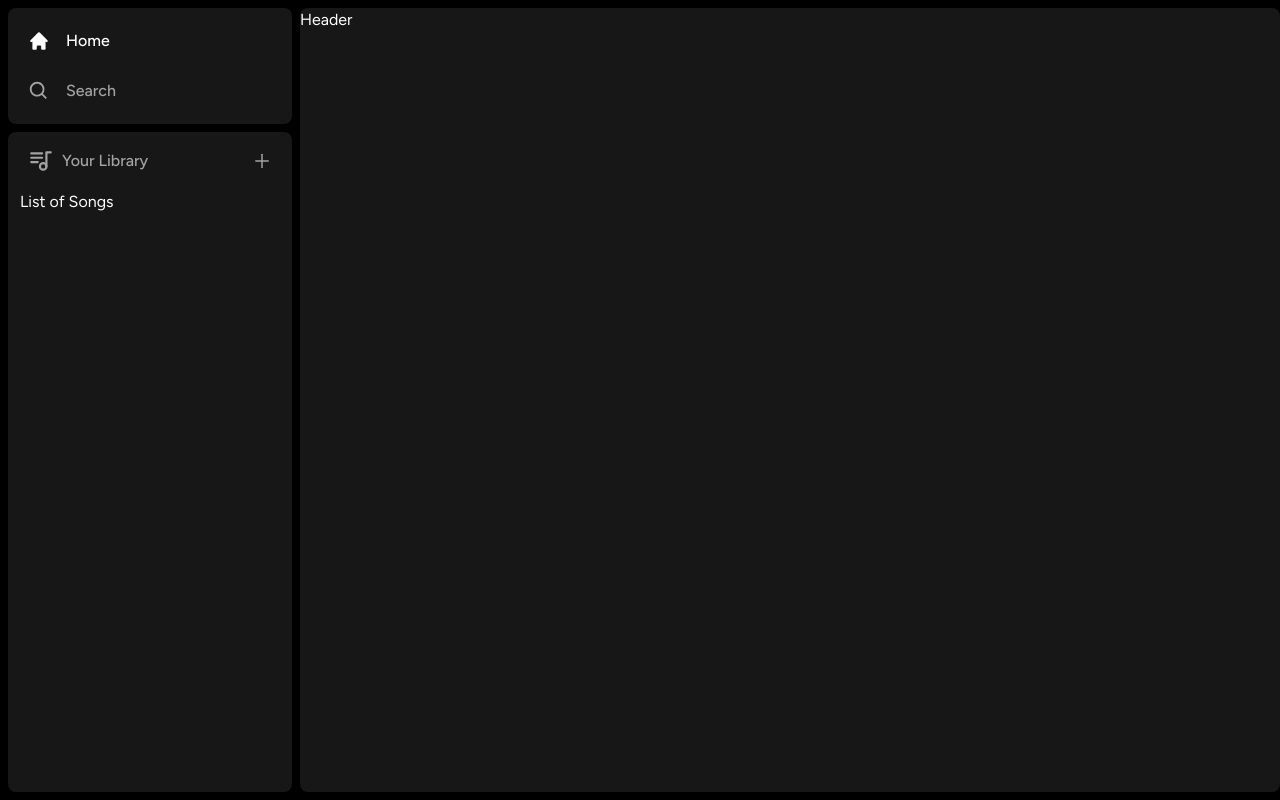
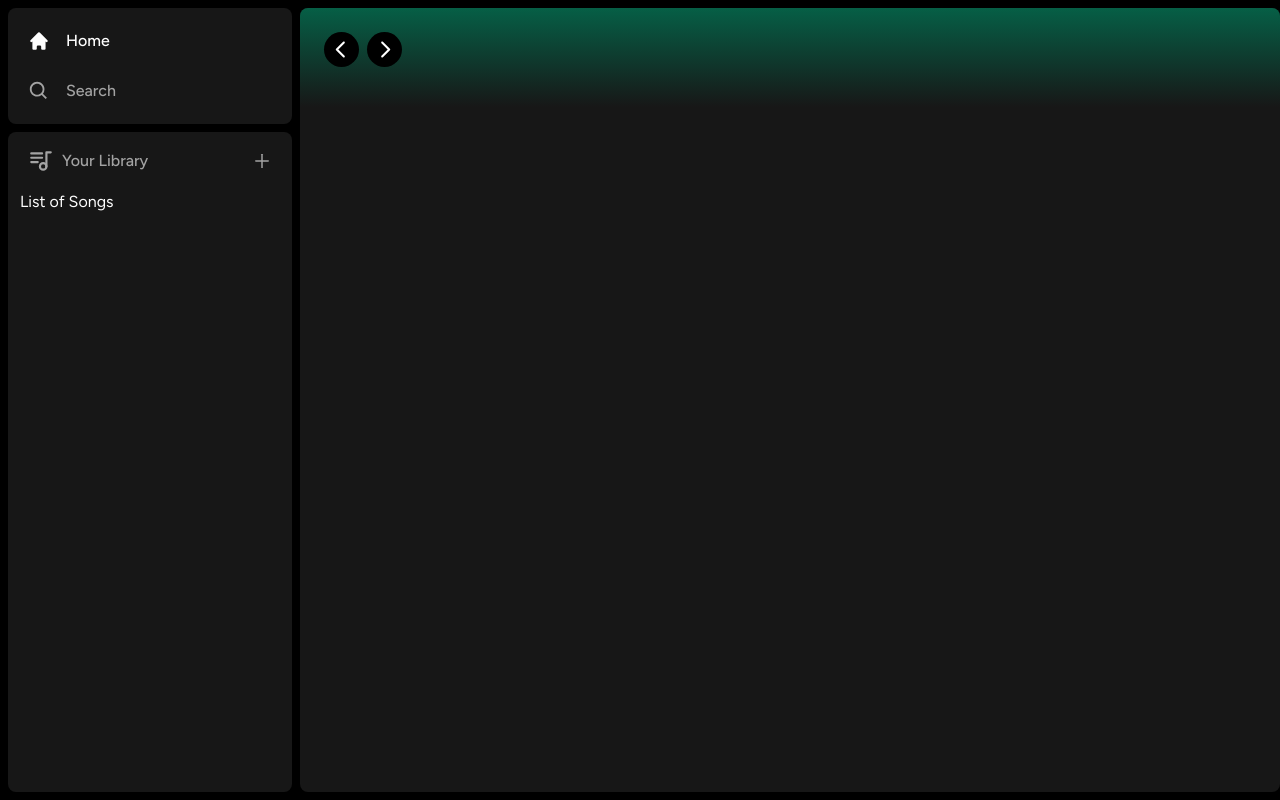
Before and after one commit to IvailoManolov/SpotifyClone, a Next.js app in the folder spotify-clone/: page / in a window 1280 px wide. Built offline with nearby package versions, Linux system fonts and the light colour scheme.

Commit message:
--custom button
--header implementation

```diff
--- /dev/null
+++ b/spotify-clone/components/Button.tsx
@@ -0,0 +1,21 @@
+import { forwardRef } from "react";
+
+interface ButtonProps extends React.ButtonHTMLAttributes<HTMLButtonElement> { }
+
+const Button = forwardRef<HTMLButtonElement, ButtonProps>(({
+    className,
+    children,
+    disabled,
+    type = "button",
+    ...props
+}, ref) => {
+    return (
+        <button>
+
+        </button>
+    )
+})
+
+Button.displayName = "Button";
+
+export default Button;
--- a/spotify-clone/components/Header.tsx
+++ b/spotify-clone/components/Header.tsx
@@ -1,8 +1,72 @@
-const Header = () => {
+"use client";
+
+import { useRouter } from "next/navigation";
+import { twMerge } from "tailwind-merge";
+import { RxCaretLeft, RxCaretRight } from 'react-icons/rx';
+
+import { HiHome } from 'react-icons/hi';
+import { BiSearch } from "react-icons/bi";
+import Button from "./Button";
+
+interface HeaderProps {
+    children: React.ReactNode;
+    className?: string;
+}
+
+const Header: React.FC<HeaderProps> = ({ children, className }) => {
+
+    const router = useRouter();
+
+    const handleLogout = () => {
+        // Handle logout.
+
+    }
+
     return (
-        <div>
-            Header
-        </div>);
+        <div className={twMerge(`
+        h-fit
+        bg-gradient-to-b
+        from-emerald-800
+        p-6
+        `, className)}>
+
+            <div className="w-full mb-4 flex items-center justify-between">
+
+                {/* Desktop View (Arrow Views) */}
+                <div className="hidden md:flex gap-x-2 items-center">
+                    <button onClick={() => router.back} className="rounded-full bg-black flex items-center justify-center hover:opacity-75 transition">
+                        <RxCaretLeft className="text-white" size={35} />
+                    </button>
+
+                    <button onClick={() => router.forward} className="rounded-full bg-black flex items-center justify-center hover:opacity-75 transition">
+                        <RxCaretRight className="text-white" size={35} />
+                    </button>
+                </div>
+
+                {/* Mobile View (Home/Search View) */}
+                <div className="flex md:hidden gap-x-2 items-center">
+                    <button className="rounded-full p-2 bg-white flex items-center justify-center hover:opacity-75 transition">
+                        <HiHome className='text-black' size={20} />
+                    </button>
+
+                    <button className="rounded-full p-2 bg-white flex items-center justify-center hover:opacity-75 transition">
+                        <BiSearch className='text-black' size={20} />
+                    </button>
+                </div>
+
+                <div className="flex justify-between items-center gap-x-4">
+                    <>
+                        <div>
+                            <Button>
+                                Sign up
+                            </Button>
+                        </div>
+                    </>
+                </div>
+            </div>
+
+        </div>
+    );
 }
 
 export default Header;
```
